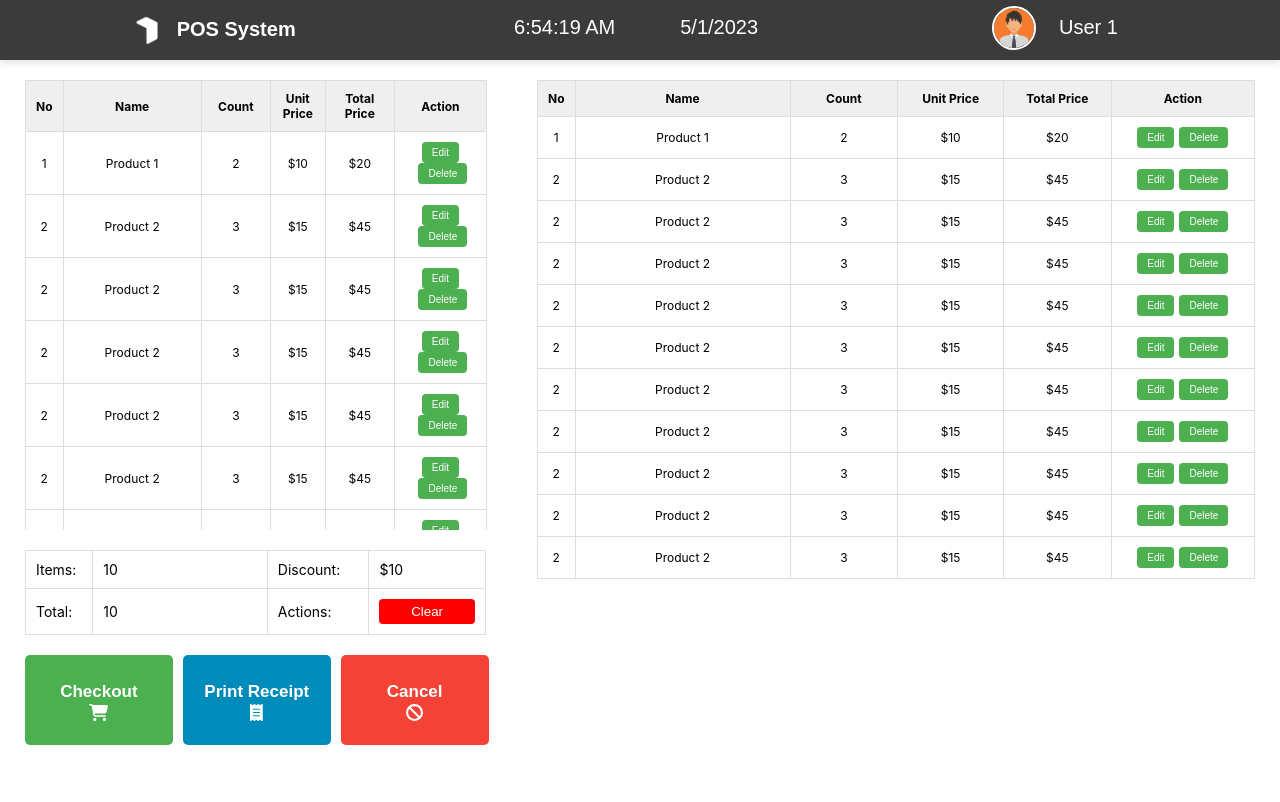
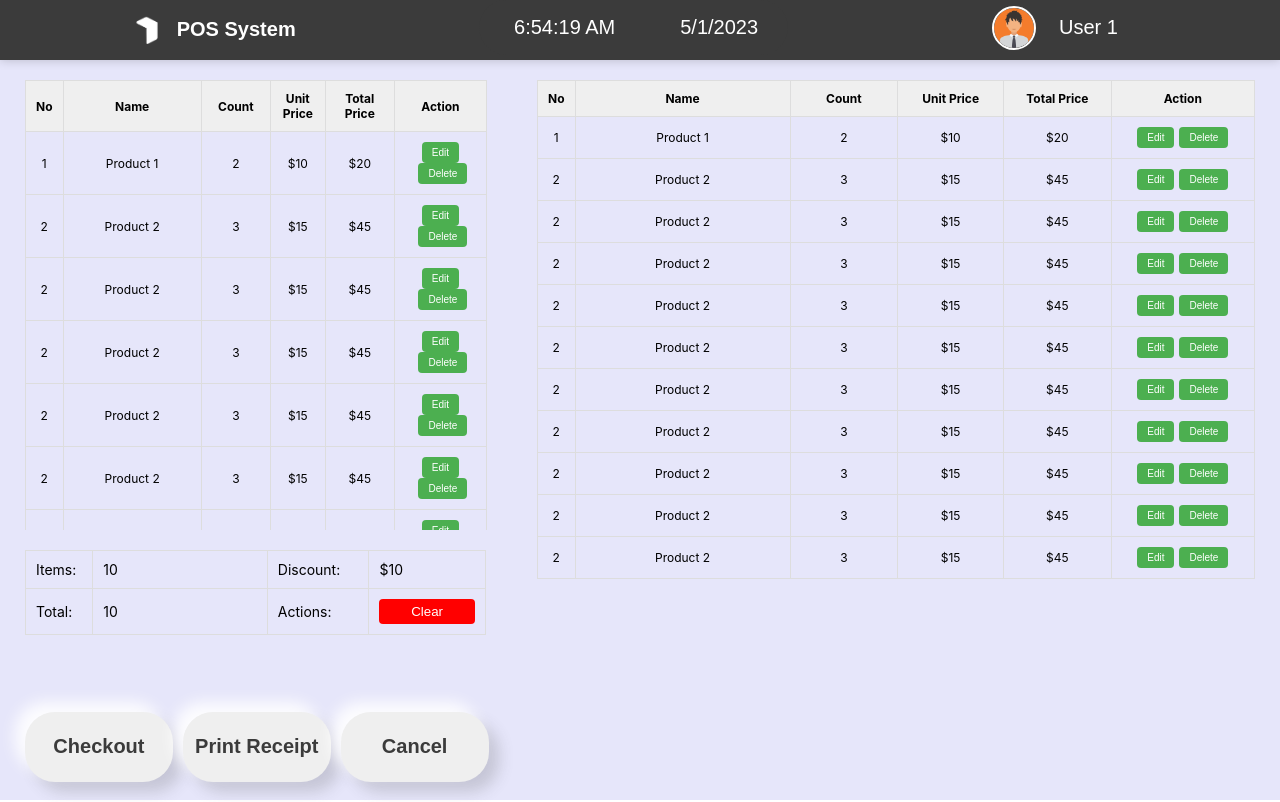
Before and after one commit to ProInventory/POS, a React (Create React App) app: page / in a window 1280 px wide. Built offline with nearby package versions, Linux system fonts and the light colour scheme.

Commit message:
Updated Buttons
Co-Authored-By: Sachin Dewthuru <101192491+RaZOr519@users.noreply.github.com>
Co-Authored-By: Tharindu N. Madhusanka <mail@tharindu.dev>

```diff
--- a/src/components/actions.jsx
+++ b/src/components/actions.jsx
@@ -14,20 +14,16 @@ const Actions = (props) => {
 	return (
 		<React.Fragment>
 			<div className="actions">
-				<button className="actions-button actions-checkout">
-					Checkout
-					<FontAwesomeIcon icon={faCartShopping} />
+				<button className="actions-button">
+					<label className="actions-text"> Checkout </label>
 				</button>
-				<button className="actions-button actions-print">
-					Print Receipt
-					<FontAwesomeIcon icon={faReceipt} />
+				<button className="actions-button">
+					<label className="actions-text"> Print Receipt </label>
 				</button>
 				<button
 					onClick={onCancel}
-					className="actions-button actions-cancel"
-				>
-					Cancel
-					<FontAwesomeIcon icon={faBan} />
+					className="cancel-button">
+					<label className="actions-text"> Cancel </label>
 				</button>
 			</div>
 		</React.Fragment>
--- a/src/components/common/styles/messagebox.css
+++ b/src/components/common/styles/messagebox.css
@@ -7,14 +7,13 @@
 	display: flex;
 	justify-content: center;
 	align-items: center;
-	box-shadow: 0 0 8px rgba(0, 0, 0, 0.4);
 	background-color: rgba(0, 0, 0, 0.1);
 	backdrop-filter: blur(10px);
 }
 
 .messagebox-content {
 	background-color: white;
-	box-shadow: 0 0 8px rgba(0, 0, 0, 0.4);
+	box-shadow: 10px 10px 15px rgba(70,70,70,0.3);
 	padding: 20px;
 	border-radius: 30px;
 	width: 500px;
--- a/src/components/styles/actions.css
+++ b/src/components/styles/actions.css
@@ -1,40 +1,46 @@
 .actions {
+	padding-top: 12%;
 	display: flex;
 	justify-content: space-between;
 	width: 100%;
 }
 
 .actions-button {
-	height: 90px;
-	width: 150px;
-	font-size: 16px;
+	height: 70px;
+	width: 200px;
 	font-weight: bold;
 	border: none;
-	border-radius: 5px;
+	border-radius: 30px;
 	cursor: pointer;
 	margin-right: 10px;
+	box-shadow: -10px -10px 15px rgba(255,255,255,0.9),
+            10px 10px 15px rgba(70,70,70,0.2);
+
 }
 
-.actions-checkout,
-.actions-print,
-.actions-cancel {
-	display: flex;
-	flex-direction: column;
-	justify-content: center;
-	align-items: center;
-	font-size: 17px;
-	line-height: 25px;
-	color: white;
+.actions-text{
+	font-family: "Rubik", sans-serif;
+	font-size: 20px;
+	color:#3b3b3b;
 }
 
-.actions-checkout {
-	background-color: #4caf50;
+.actions-button:hover {
+	border: 2px solid #858080;
 }
 
-.actions-print {
-	background-color: #008cba;
+.cancel-button{
+	height: 70px;
+	width: 200px;
+	font-weight: bold;
+	border: none;
+	border-radius: 30px;
+	cursor: pointer;
+	margin-right: 10px;
+	box-shadow: -10px -10px 15px rgba(255,255,255,0.9),
+            10px 10px 15px rgba(70,70,70,0.2);
 }
 
-.actions-cancel {
-	background-color: #f44336;
+
+.cancel-button:hover {
+	border: 2px solid #fc7f7f;
 }
--- a/src/components/styles/dashboard.css
+++ b/src/components/styles/dashboard.css
@@ -1,5 +1,6 @@
 .homepage {
 	height: 100vh;
+	background-color: lavender;
 }
 
 .homepage-navbar {
```
